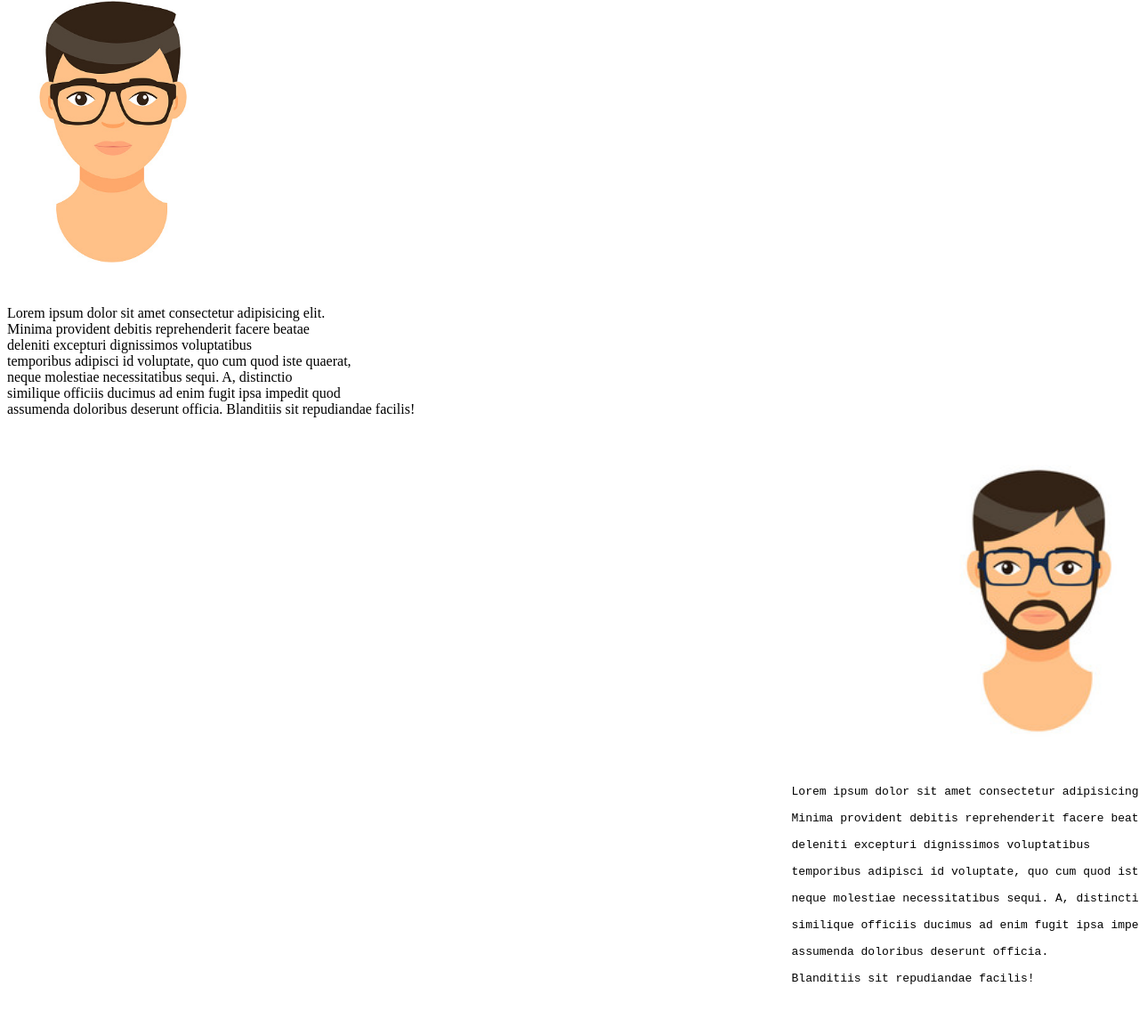
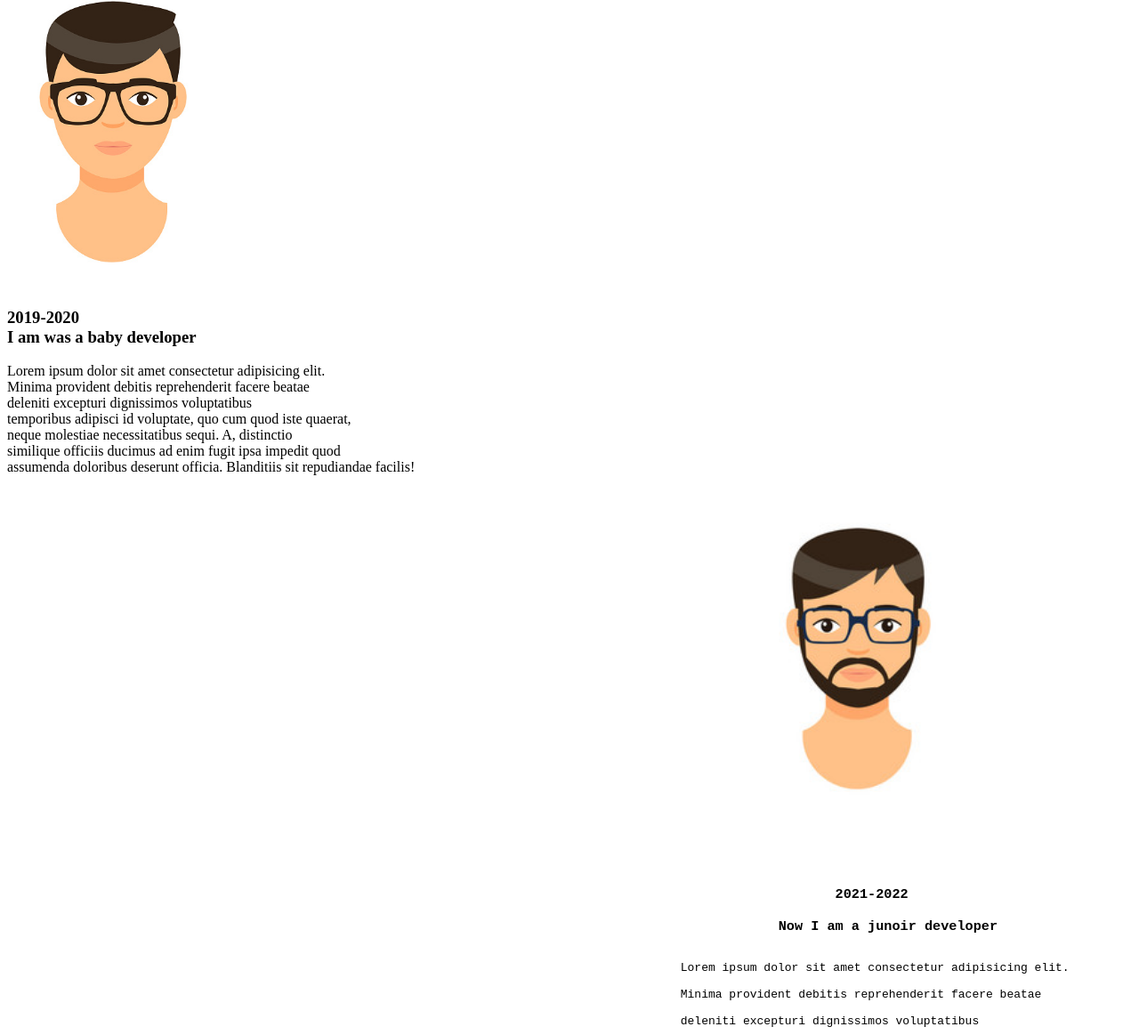
Before and after one commit to golam-kibriya123/SHFB-assaignment-1, a plain HTML site: page index.html in a window 1280 px wide. Shown: the part 529-1692 px from the top of the page at 89% size. Drawn offline with Linux system fonts and the light colour scheme.

Commit message:
last commit

```diff
--- a/index.html
+++ b/index.html
@@ -33,7 +33,9 @@
 
         <article>
             <div> <img width="238px" height="350px" src="images/p1.jpg" alt="">
-                <p>
+                <p><h1>2019-2020 <br>
+                    I am was a baby developer
+                </h1>
                     Lorem ipsum dolor sit amet consectetur adipisicing elit. <br>
                     Minima provident debitis reprehenderit facere beatae <br>
                     deleniti excepturi dignissimos voluptatibus <br>
@@ -44,7 +46,11 @@
                     Blanditiis sit repudiandae facilis!
                 </p>
                 <pre>
-                    <div>                                                                                                                               <img width="338px" height="350px" src="images/p2.jpg" alt=""><p>
+                    <div>                                                                                                     <img width="338px" height="350px" src="images/p2.jpg" alt=""><p>
+                    <h1>
+                                                                                                      2021-2022
+
+                                                                                               Now I am a junoir developer</h1>
                                                                                                  Lorem ipsum dolor sit amet consectetur adipisicing elit. <br>
                                                                                                  Minima provident debitis reprehenderit facere beatae <br>
                                                                                                  deleniti excepturi dignissimos voluptatibus <br>
```
Also changed, not shown: Contact.html (indentation only), Project.html (indentation only), about.html (indentation only). Lines whose indentation alone changed are shown as unchanged.
